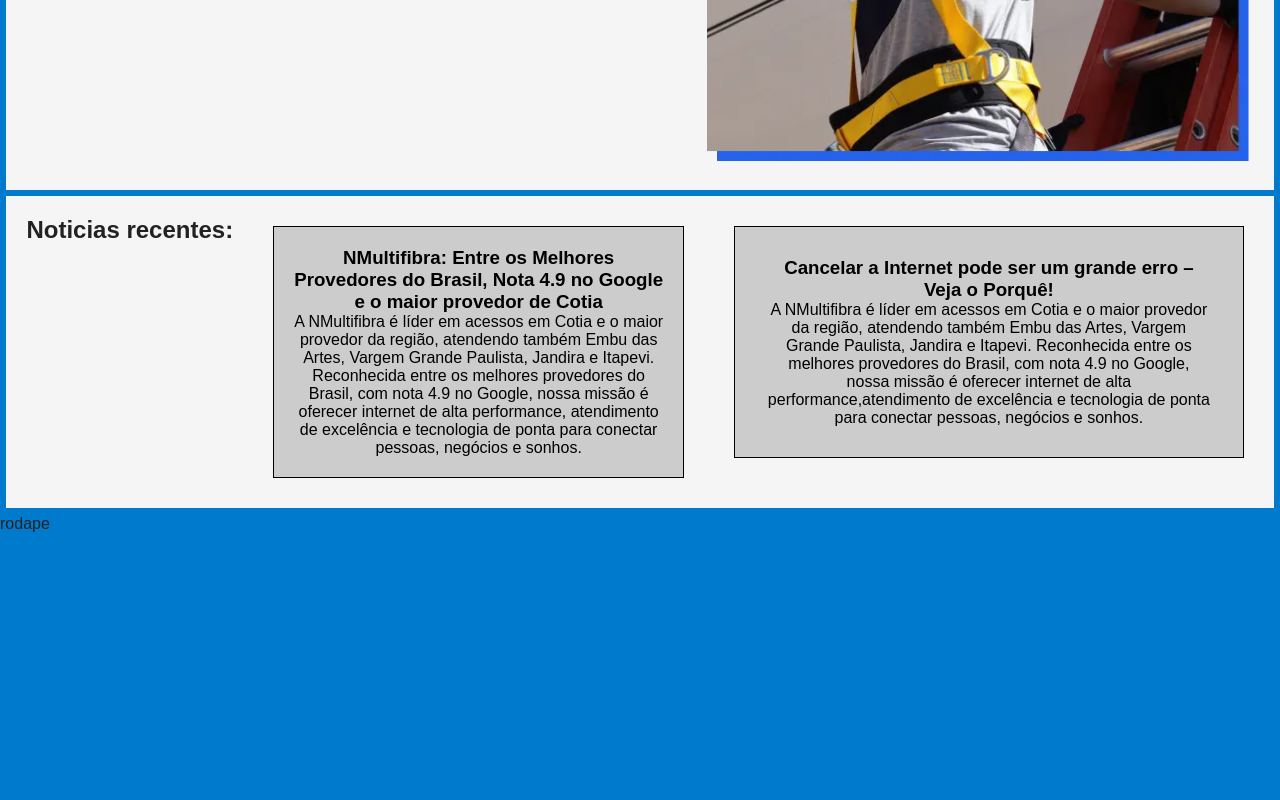
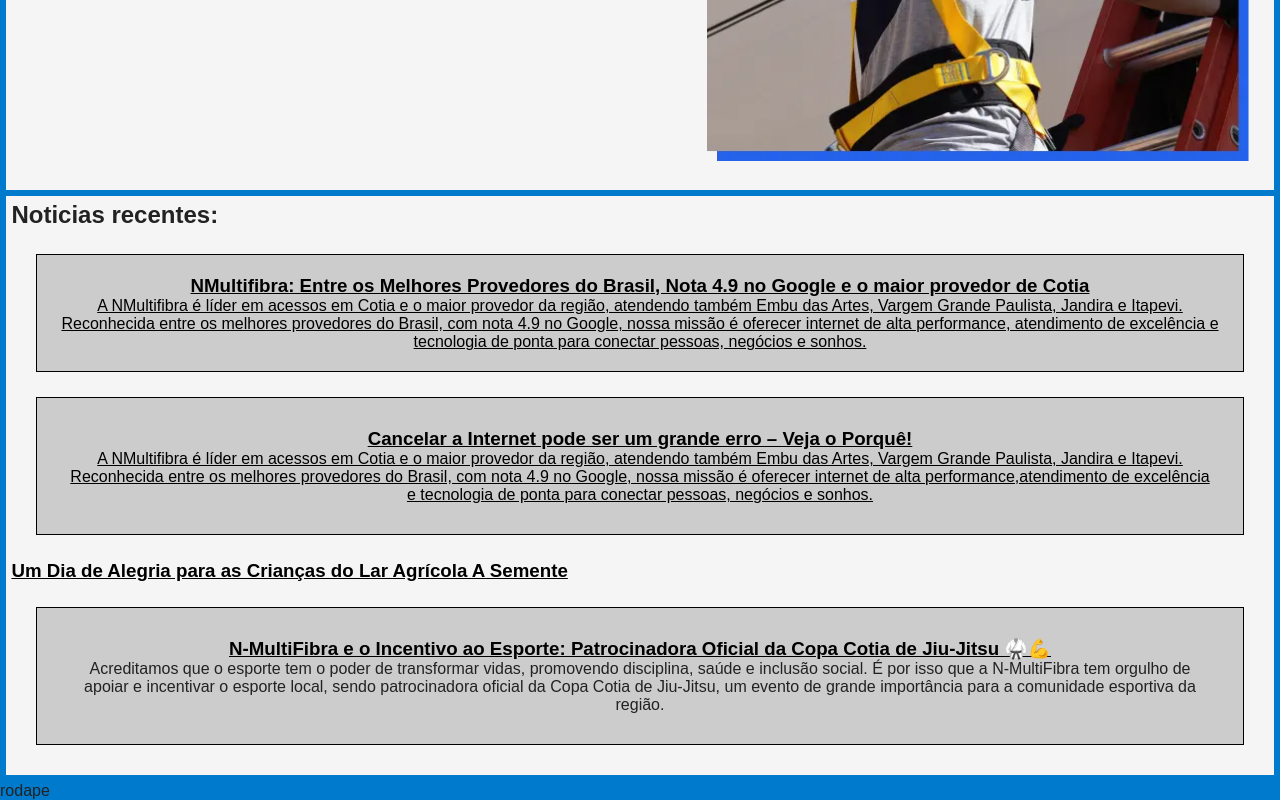
Before and after one commit to gbrielbram18/Site-Insttitucional, a plain HTML site: page Gabriel/index.html in a window 1280 px wide. Shown: the part 425-1225 px from the top of the page. Before the commit the page ends 958 px from the top, so only its background shows below. Drawn offline with Linux system fonts and the light colour scheme.

Commit message:
adicionando arquivo

```diff
--- a/Gabriel/css/style.css
+++ b/Gabriel/css/style.css
@@ -3,6 +3,7 @@
   margin: 0;
   padding: 0;
   box-sizing: border-box;
+
 }
 
 body {
@@ -276,6 +277,23 @@ margin: 10px 10px 10px 10px;
 
 /* NOTICIAS*/
 
+.container-maincard{
+  background-color: whitesmoke;
+  margin: 0.5%;
+  padding: 5px;
+  display: block;
+  gap: 2px;
+  text-decoration: none ;
+
+}
+
+.container-maincard div a{
+  color: black;
+
+
+}
+
+
 .subcontainer{
   background-color: #ccc;
   justify-content: space-between;
@@ -283,6 +301,8 @@ margin: 10px 10px 10px 10px;
   margin: 25px;
   padding: 20px;
   text-align: center;
+
+
 }
 
 .container-main h2{
@@ -296,6 +316,8 @@ margin: 10px 10px 10px 10px;
   margin: 25px;
   padding: 30px;
   text-align: center;
+  display: grid;
+
 }
 
 .container-main a{
@@ -304,7 +326,19 @@ margin: 10px 10px 10px 10px;
 }
 
 .container-main a:hover{
-transition: 1.5s;
-transform: scale(1.05);
+  transition: 1.5s;
+  transform: scale(1.05);
 
 }
+
+
+.container-tres{
+  background-color: #ccc;
+  justify-content: space-between;
+  border: 1px solid black;
+  margin: 25px;
+  padding: 30px;
+  text-align: center;
+  display: grid;
+
+}
--- a/Gabriel/index.html
+++ b/Gabriel/index.html
@@ -88,34 +88,53 @@
     </div>
 
     <section>
-      <div class="container-main">
-
+      <div class="container-maincard">
         <h2>Noticias recentes:</h2>
 
-        <a href="">
-          <div class="subcontainer">
-            <h3>NMultifibra: Entre os Melhores Provedores do Brasil,
+
+        <div class="subcontainer">
+          <a href="">
+          <h3>NMultifibra: Entre os Melhores Provedores do Brasil,
               Nota 4.9 no Google e o maior provedor de Cotia</h3>
               <p>A NMultifibra é líder em acessos em Cotia e o maior provedor da região, atendendo também Embu das Artes,
                 Vargem Grande Paulista, Jandira e Itapevi. Reconhecida entre os melhores provedores do Brasil, com nota 4.9
                 no Google, nossa missão é oferecer internet de alta performance,
                 atendimento de excelência e tecnologia de ponta para conectar pessoas, negócios e sonhos.</p>
+              </a>
           </div>
-        </a>
 
 
-         <a href="">
-           <div class="subcontainertwo">
+        <div class="subcontainertwo">
+             <a href="">
 
              <h3>Cancelar a Internet pode ser um grande erro – Veja o Porquê!</h3>
              <p>A NMultifibra é líder em acessos em Cotia e o maior provedor da região, atendendo também Embu das Artes,
                 Vargem Grande Paulista, Jandira e Itapevi. Reconhecida entre os melhores provedores do Brasil, com nota 4.9 no Google,
                 nossa missão é oferecer internet de alta performance,atendimento de excelência e tecnologia de ponta para conectar pessoas, negócios e sonhos.</p>
+              </a>
            </div>
 
-         </a>
+
+           <div>
+            <a href="">
+
+              <h3>
+                Um Dia de Alegria para as Crianças do Lar Agrícola A Semente
+              </h3>
+
+            </a>
+           </div>
 
 
+
+           <div class="container-tres">
+            <a href="">
+              <h3>N-MultiFibra e o Incentivo ao Esporte: Patrocinadora Oficial da Copa Cotia de Jiu-Jitsu 🥋💪</h3>
+            </a>
+
+            <p>Acreditamos que o esporte tem o poder de transformar vidas, promovendo disciplina, saúde e inclusão social. É por isso que a N-MultiFibra tem orgulho de apoiar e incentivar o esporte local, sendo patrocinadora oficial da Copa Cotia de Jiu-Jitsu, um evento de grande importância para a comunidade esportiva da região.</p>
+
+           </div>
       </div>
     </section>
 
```
